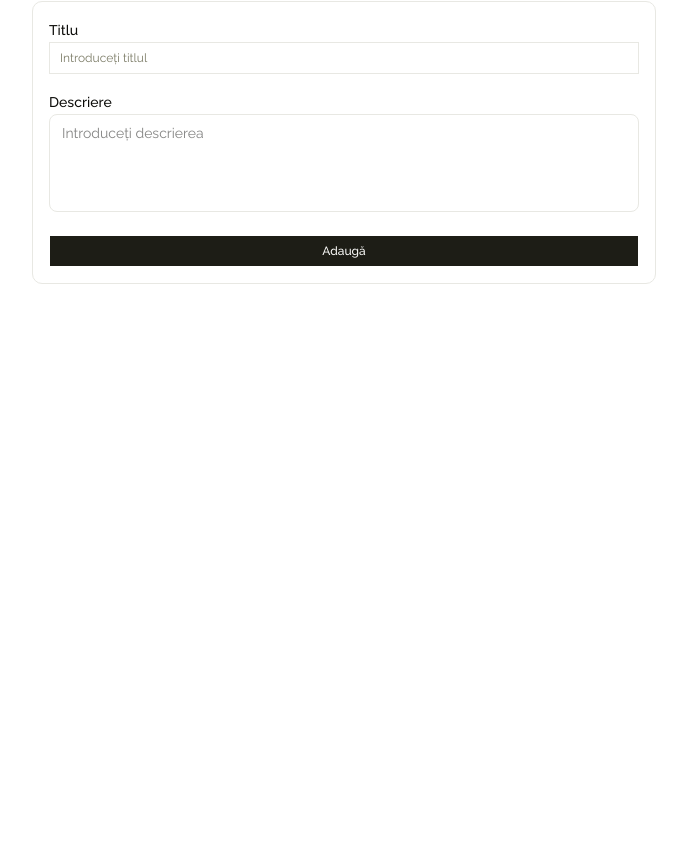
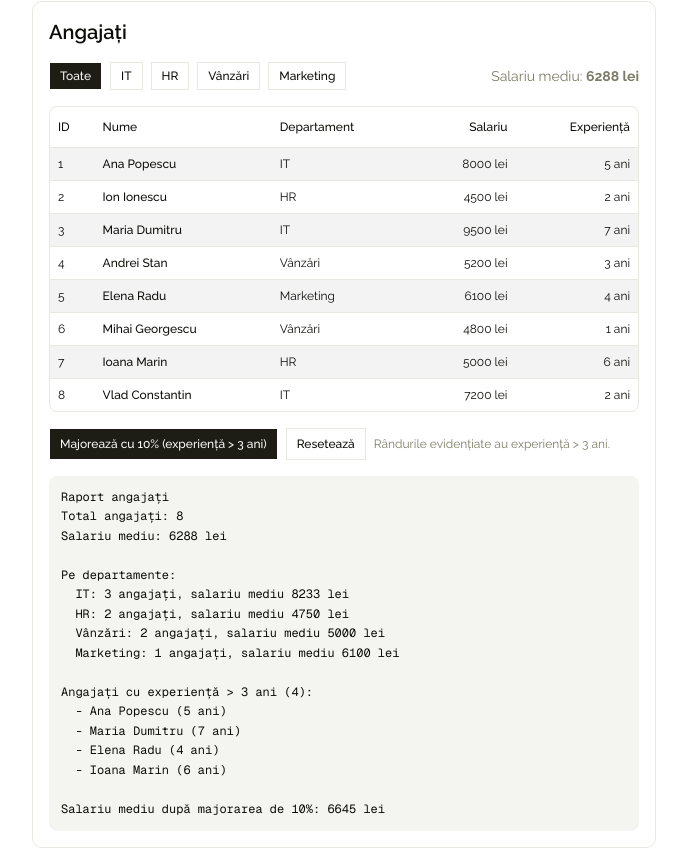
Before and after one commit to Vuvucito06/prima-pagina-web, a Next.js app: page / in a window 1280 px wide. Shown: the part 1246-2095 px from the top of the page, without its empty margins (296-983 px from the left). Before the commit the page ends 1586 px from the top, so only its background shows below. Built offline with nearby package versions, Linux system fonts and the light colour scheme.

Commit message:
Step4 11Sep

```diff
--- a/app/page.tsx
+++ b/app/page.tsx
@@ -2,6 +2,7 @@
 
 import { type FormEvent, useState } from "react"
 import Link from "next/link"
+import { EmployeesReport } from "@/components/employees-report"
 import { ShoppingCart } from "@/components/shopping-cart"
 import { Button } from "@/components/ui/button"
 import { Input } from "@/components/ui/input"
@@ -107,7 +108,10 @@ export default function Page() {
       {/* 6. COȘ DE CUMPĂRĂTURI */}
       <ShoppingCart />
 
-      {/* 7. FORMULAR ȘI CARDURI */}
+      {/* 7. ANGAJAȚI */}
+      <EmployeesReport />
+
+      {/* 8. FORMULAR ȘI CARDURI */}
       <form
         onSubmit={handleSubmit}
         className="space-y-4 rounded-lg border bg-card p-4"
--- /dev/null
+++ b/components/employees-report.tsx
@@ -0,0 +1,112 @@
+"use client"
+
+import { useState } from "react"
+import { Button } from "@/components/ui/button"
+import {
+  Table,
+  TableBody,
+  TableCell,
+  TableHead,
+  TableHeader,
+  TableRow,
+} from "@/components/ui/table"
+import {
+  type Employee,
+  applyRaise,
+  averageSalary,
+  buildReport,
+  employees as initialEmployees,
+  filterByDepartment,
+  groupByDepartment,
+} from "@/lib/employees"
+
+const formatSalary = (value: number) => `${value.toFixed(0)} lei`
+
+export function EmployeesReport() {
+  const [employees, setEmployees] = useState<Employee[]>(initialEmployees)
+  const [department, setDepartment] = useState<string>("Toate")
+  const [raised, setRaised] = useState(false)
+
+  const departments = ["Toate", ...Object.keys(groupByDepartment(employees))]
+  const visible =
+    department === "Toate"
+      ? employees
+      : filterByDepartment(employees, department)
+
+  const handleRaise = () => {
+    setEmployees((current) => applyRaise(current))
+    setRaised(true)
+  }
+
+  const handleReset = () => {
+    setEmployees(initialEmployees)
+    setRaised(false)
+  }
+
+  return (
+    <section className="space-y-4 rounded-lg border bg-card p-4">
+      <h2 className="text-xl font-semibold">Angajați</h2>
+
+      <div className="flex flex-wrap items-center gap-2">
+        {departments.map((name) => (
+          <Button
+            key={name}
+            type="button"
+            size="sm"
+            variant={name === department ? "default" : "outline"}
+            onClick={() => setDepartment(name)}
+          >
+            {name}
+          </Button>
+        ))}
+        <span className="ml-auto text-sm text-muted-foreground">
+          Salariu mediu: <strong>{formatSalary(averageSalary(visible))}</strong>
+        </span>
+      </div>
+
+      <div className="rounded-md border">
+        <Table>
+          <TableHeader>
+            <TableRow>
+              <TableHead>ID</TableHead>
+              <TableHead>Nume</TableHead>
+              <TableHead>Departament</TableHead>
+              <TableHead className="text-right">Salariu</TableHead>
+              <TableHead className="text-right">Experiență</TableHead>
+            </TableRow>
+          </TableHeader>
+          <TableBody>
+            {visible.map(({ id, name, department, salary, experience }) => (
+              <TableRow
+                key={id}
+                className={experience > 3 ? "bg-primary/5" : undefined}
+              >
+                <TableCell>{id}</TableCell>
+                <TableCell className="font-medium">{name}</TableCell>
+                <TableCell>{department}</TableCell>
+                <TableCell className="text-right">{formatSalary(salary)}</TableCell>
+                <TableCell className="text-right">{experience} ani</TableCell>
+              </TableRow>
+            ))}
+          </TableBody>
+        </Table>
+      </div>
+
+      <div className="flex items-center gap-2">
+        <Button type="button" onClick={handleRaise} disabled={raised}>
+          Majorează cu 10% (experiență &gt; 3 ani)
+        </Button>
+        <Button type="button" variant="outline" onClick={handleReset}>
+          Resetează
+        </Button>
+        <span className="text-xs text-muted-foreground">
+          Rândurile evidențiate au experiență &gt; 3 ani.
+        </span>
+      </div>
+
+      <pre className="overflow-x-auto rounded-md bg-muted p-3 text-xs leading-relaxed whitespace-pre">
+        {buildReport(employees)}
+      </pre>
+    </section>
+  )
+}
--- /dev/null
+++ b/lib/employees.ts
@@ -0,0 +1,77 @@
+export type Employee = {
+  id: number
+  name: string
+  department: string
+  salary: number
+  experience: number
+}
+
+export const employees: Employee[] = [
+  { id: 1, name: "Ana Popescu", department: "IT", salary: 8000, experience: 5 },
+  { id: 2, name: "Ion Ionescu", department: "HR", salary: 4500, experience: 2 },
+  { id: 3, name: "Maria Dumitru", department: "IT", salary: 9500, experience: 7 },
+  { id: 4, name: "Andrei Stan", department: "Vânzări", salary: 5200, experience: 3 },
+  { id: 5, name: "Elena Radu", department: "Marketing", salary: 6100, experience: 4 },
+  { id: 6, name: "Mihai Georgescu", department: "Vânzări", salary: 4800, experience: 1 },
+  { id: 7, name: "Ioana Marin", department: "HR", salary: 5000, experience: 6 },
+  { id: 8, name: "Vlad Constantin", department: "IT", salary: 7200, experience: 2 },
+]
+
+// Filtrarea angajaților după departament.
+export const filterByDepartment = (list: Employee[], department: string) =>
+  list.filter((employee) => employee.department === department)
+
+// Gruparea angajaților după departament.
+export const groupByDepartment = (list: Employee[]) =>
+  list.reduce<Record<string, Employee[]>>((groups, employee) => {
+    const { department } = employee
+    return { ...groups, [department]: [...(groups[department] ?? []), employee] }
+  }, {})
+
+// Salariul mediu.
+export const averageSalary = (list: Employee[]) =>
+  list.length === 0
+    ? 0
+    : list.reduce((sum, { salary }) => sum + salary, 0) / list.length
+
+// Angajații cu experiență mai mare de 3 ani.
+export const experiencedEmployees = (list: Employee[], minYears = 3) =>
+  list.filter(({ experience }) => experience > minYears)
+
+// Majorarea salariului cu 10% pentru angajații cu experiență > 3 ani.
+export const applyRaise = (list: Employee[], percent = 10, minYears = 3) =>
+  list.map((employee) =>
+    employee.experience > minYears
+      ? { ...employee, salary: Math.round(employee.salary * (1 + percent / 100)) }
+      : employee
+  )
+
+// Raport final folosind template literals.
+export const buildReport = (list: Employee[]) => {
+  const groups = groupByDepartment(list)
+  const experienced = experiencedEmployees(list)
+  const raised = applyRaise(list)
+
+  const departmentLines = Object.entries(groups)
+    .map(
+      ([department, members]) =>
+        `  ${department}: ${members.length} angajați, salariu mediu ${averageSalary(members).toFixed(0)} lei`
+    )
+    .join("\n")
+
+  const experiencedLines = experienced
+    .map(({ name, experience }) => `  - ${name} (${experience} ani)`)
+    .join("\n")
+
+  return `Raport angajați
+Total angajați: ${list.length}
+Salariu mediu: ${averageSalary(list).toFixed(0)} lei
+
+Pe departamente:
+${departmentLines}
+
+Angajați cu experiență > 3 ani (${experienced.length}):
+${experiencedLines}
+
+Salariu mediu după majorarea de 10%: ${averageSalary(raised).toFixed(0)} lei`
+}
```
